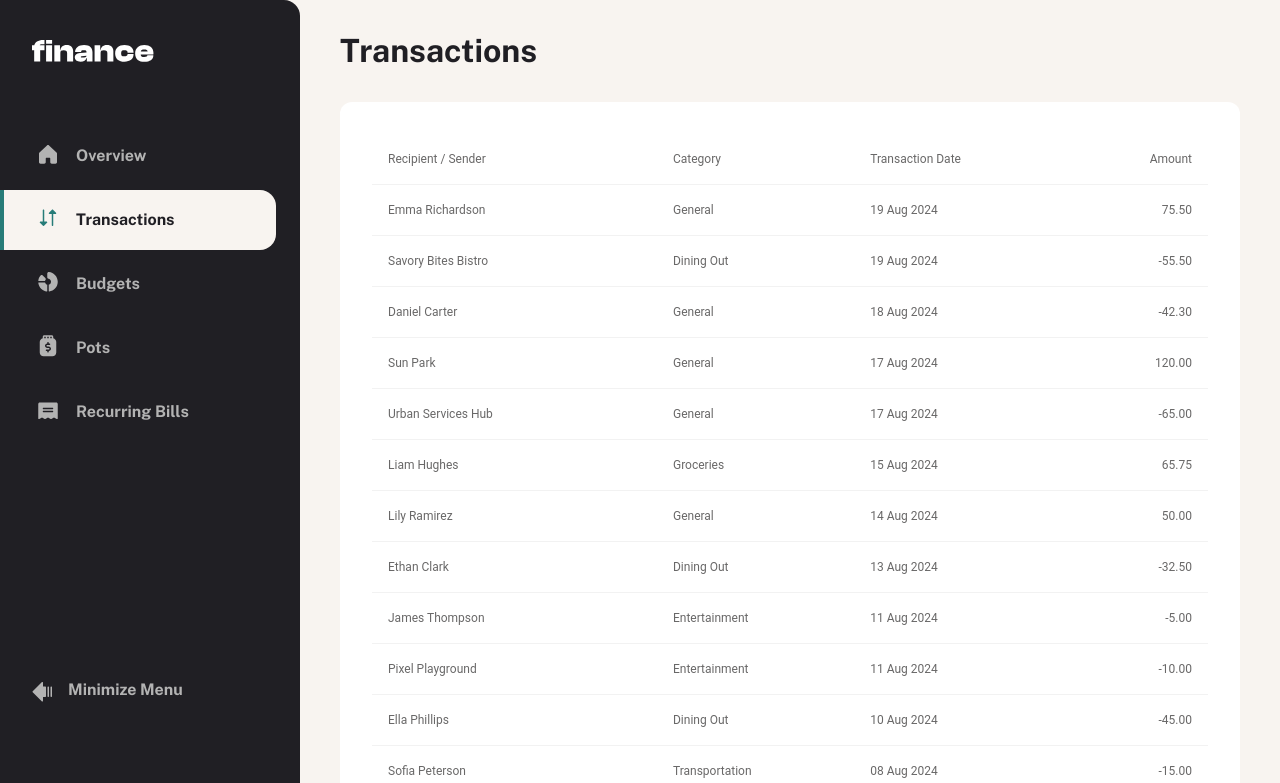
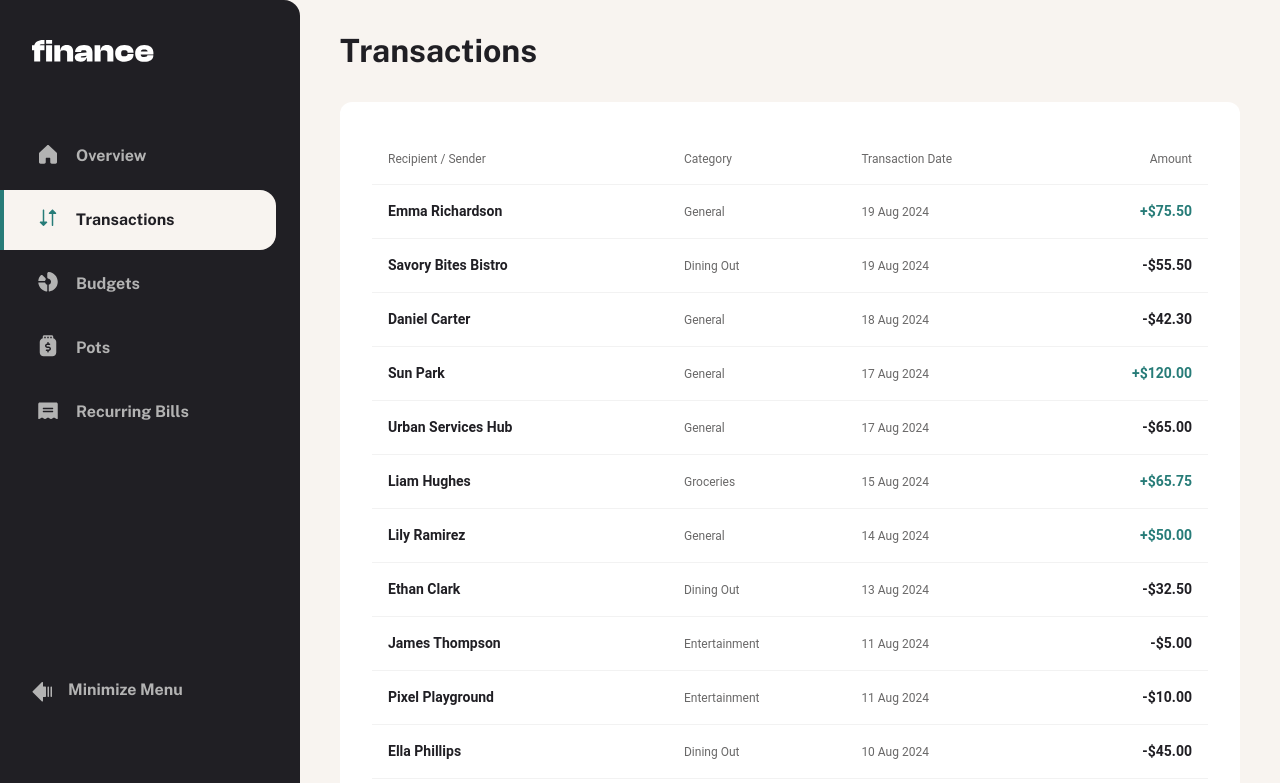
Before and after one commit to PioKl/Personal-Finance-App, a Next.js app: page /transactions in a window 1280 px wide. Shown: the top 783 px of the page. Built offline with nearby package versions, Linux system fonts and the light colour scheme.

Commit message:
Transactions update (Table)

```diff
--- a/app/(root)/transactions/page.tsx
+++ b/app/(root)/transactions/page.tsx
@@ -9,7 +9,7 @@ import {
   TableRow,
   Paper,
 } from "@mui/material";
-import { formatDate } from "@/utils/formattingFunctions";
+import { formatDate, formatAmount } from "@/utils/formattingFunctions";
 
 const Transactions = () => {
   const { transactions } = data as { transactions: Transactions[] };
@@ -23,7 +23,7 @@ const Transactions = () => {
         <TableContainer>
           <Table>
             <TableHead>
-              <TableRow>
+              <TableRow className="[&>th]:!text-preset-5 [&>th]:!tracking-preset-5 [&>th]:!leading-preset-5 [&>th]:!font-preset-5 [&>th]:!text-color-three">
                 <TableCell className="!p-space-200">
                   Recipient / Sender
                 </TableCell>
@@ -36,10 +36,21 @@ const Transactions = () => {
             <TableBody>
               {transactions.map((item, index) => (
                 <TableRow key={index}>
-                  <TableCell className="!p-space-200">{item.name}</TableCell>
+                  <TableCell className="!p-space-200 mui-cell-one">
+                    {item.name}
+                  </TableCell>
                   <TableCell>{item.category}</TableCell>
                   <TableCell>{formatDate(item.date)}</TableCell>
-                  <TableCell align="right">{item.amount.toFixed(2)}</TableCell>
+                  <TableCell
+                    align="right"
+                    className={`mui-amount ${
+                      item.amount > 0
+                        ? "mui-amount-positive"
+                        : "mui-amount-negative"
+                    }`}
+                  >
+                    {formatAmount(item.amount)}
+                  </TableCell>
                 </TableRow>
               ))}
             </TableBody>
```
